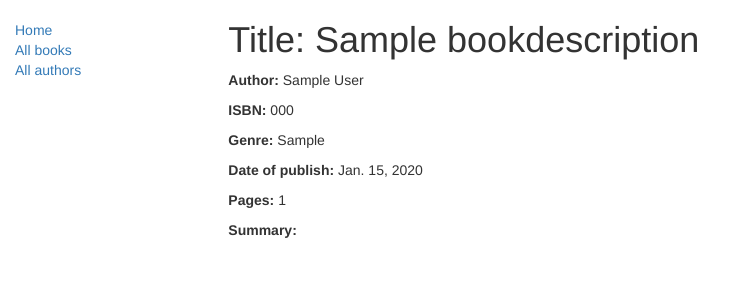
After one commit to Andrey5597/Library, a Django app: page /library/book/1 in a window 1280 px wide. The commit adds this page. Shown: the top 300 px of the page, without its empty margins (0-745 px from the left). Run offline with Django 3.2, Linux system fonts and the light colour scheme; tables that the repository leaves empty hold one stand-in row (values such as "Sample post"); some libraries are stand-ins or nearby versions.

Commit message:
added template to display Book Information, and created view and url mapping for it.

```diff
--- a/library/models.py
+++ b/library/models.py
@@ -1,4 +1,5 @@
 from django.db import models
+from django.urls import reverse
 
 
 class Book(models.Model):
@@ -31,6 +32,9 @@ class BookDescription(models.Model):
     def __str__(self):
         return self.book_title
 
+    def get_absolute_url(self):
+        return reverse('book-info', args=[str(self.pk)])
+
 
 class BookSummary(models.Model):
     book_summary = models.TextField(max_length=1000, verbose_name='Book summary')
--- /dev/null
+++ b/library/templates/library/book_info.html
@@ -0,0 +1,13 @@
+{% extends "base_generic.html" %}
+
+{% block content %}
+  <h1>Title: {{ BookDescription.book_title }}</h1>
+
+  <p><strong>Author:</strong> {{ BookDescription.author_name }}</p>
+  <p><strong>ISBN:</strong> {{ BookDescription.isbn }}</p>
+  <p><strong>Genre:</strong> {{ BookDescription.genre }}</p>
+  <p><strong>Date of publish:</strong> {{ BookDescription.published }}</p>
+  <p><strong>Pages:</strong> {{ BookDescription.number_of_pages }}</p>
+  <p><strong>Summary:</strong> </p>
+
+{% endblock %}
--- a/library/templates/library/book_list.html
+++ b/library/templates/library/book_list.html
@@ -6,7 +6,7 @@
   <ul>
     {% for book in book_list %}
       <li>
-        <a href="">{{ book.book_title }}</a> ({{book.author_name}})
+        <a href="{{ book.get_absolute_url }}">{{ book.book_title }}</a> ({{book.author_name}})
       </li>
     {% endfor %}
   </ul>
--- a/library/urls.py
+++ b/library/urls.py
@@ -4,4 +4,5 @@ from . import views
 urlpatterns = [
     path('', views.home, name='home'),
     path('books/', views.BookListView.as_view(), name='books'),
+    path('book/<int:pk>', views.BookDetailView.as_view(), name='book-info'),
 ]
--- a/library/views.py
+++ b/library/views.py
@@ -38,3 +38,9 @@ class BookListView(generic.ListView):
     queryset = BookDescription.objects.all()
 
     template_name = 'library/book_list.html'
+
+
+class BookDetailView(generic.DetailView):
+    model = BookDescription
+    context_object_name = 'BookDescription'
+    template_name = 'library/book_info.html'
```
